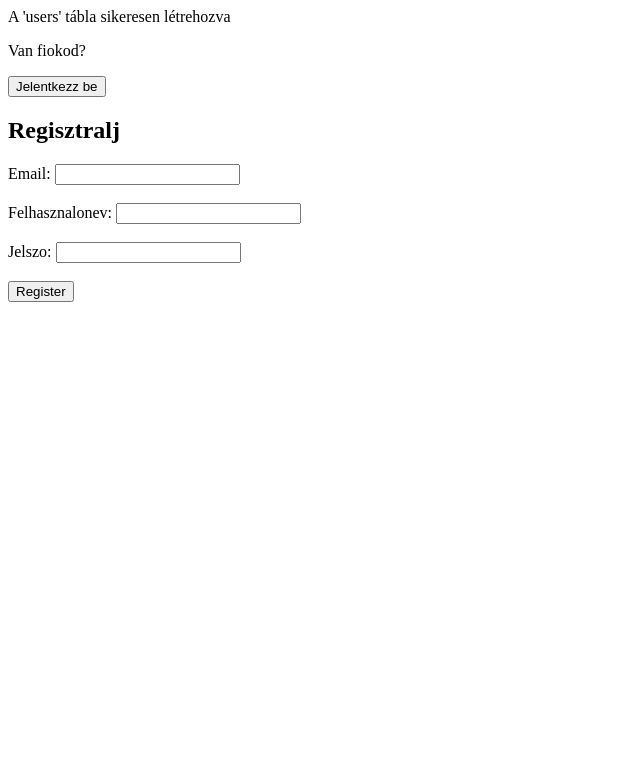
After one commit to szidieross/PHP_HF, a PHP site: page /register.php in a window 1280 px wide. The commit adds this page. Shown: the top 783 px of the page, without its empty margins (0-640 px from the left). Run offline with PHP 8.4, Linux system fonts and the light colour scheme.

Commit message:
progress has been made

```diff
--- a/hf8/listazas.php
+++ b/hf8/listazas.php
@@ -63,6 +63,8 @@ if ($result === false) {
                     </td>
                     <td>
                         <a href="update.php?id=<?php echo $row["id"]; ?>">Szerkesztés</a>
+                    </td>
+                    <td>
                         <a href="delete.php?id=<?php echo $row["id"]; ?>">Törlés</a>
                     </td>
                 </tr>
--- /dev/null
+++ b/hf8/register.php
@@ -0,0 +1,29 @@
+<?php
+include("dbcon.php");
+include("users.php");
+?>
+
+<!DOCTYPE html>
+<html lang="en">
+
+<head>
+    <meta charset="UTF-8">
+    <meta name="viewport" content="width=device-width, initial-scale=1.0">
+    <title>Register</title>
+</head>
+
+<body>
+    <p>Van fiokod?</p>
+    <a href="login.php">
+        <button>Jelentkezz be</button></a>
+    <h2>Regisztralj</h2>
+
+    <form method="POST" action="">
+        Email: <input type="email" name="eail" id=""><br><br>
+        Felhasznalonev: <input type="text" name="username" id=""><br><br>
+        Jelszo: <input type="password" name="password" id=""><br><br>
+        <input type="submit" name="register" value="Register">
+    </form>
+</body>
+
+</html>
--- /dev/null
+++ b/hf8/users.php
@@ -0,0 +1,23 @@
+<?php
+include("dbcon.php");
+
+$sql = "CREATE TABLE IF NOT EXISTS users(
+    id INT PRIMARY KEY AUTO_INCREMENT,
+    username VARCHAR(255) NOT NULL,
+    password VARCHAR(255) NOT NULL
+)";
+
+$stmt = $conn->prepare($sql);
+
+if ($stmt === false) {
+    die("Hiba a 'users' tábla létrehozása során: " . $conn->error);
+}
+
+if (!$stmt->execute()) {
+    die("Hiba a 'users' tábla létrehozása során: " . $stmt->error);
+}
+
+echo "A 'users' tábla sikeresen létrehozva";
+
+
+?>
```
Also changed, not shown: hf8/index.php (+8 -1 lines), hf8/login.php (added, +34 -0 lines), hf8/test/bevitel.php (deleted, +0 -15 lines), hf8/test/dbcon.php (deleted, +0 -11 lines), hf8/test/index.php (deleted, +0 -52 lines), hf8/test/listazas.php (deleted, +0 -30 lines), hf8/test/process_hallgato.php (deleted, +0 -31 lines), hf8/hallgatok.php (renamed from hf8/create.php).
